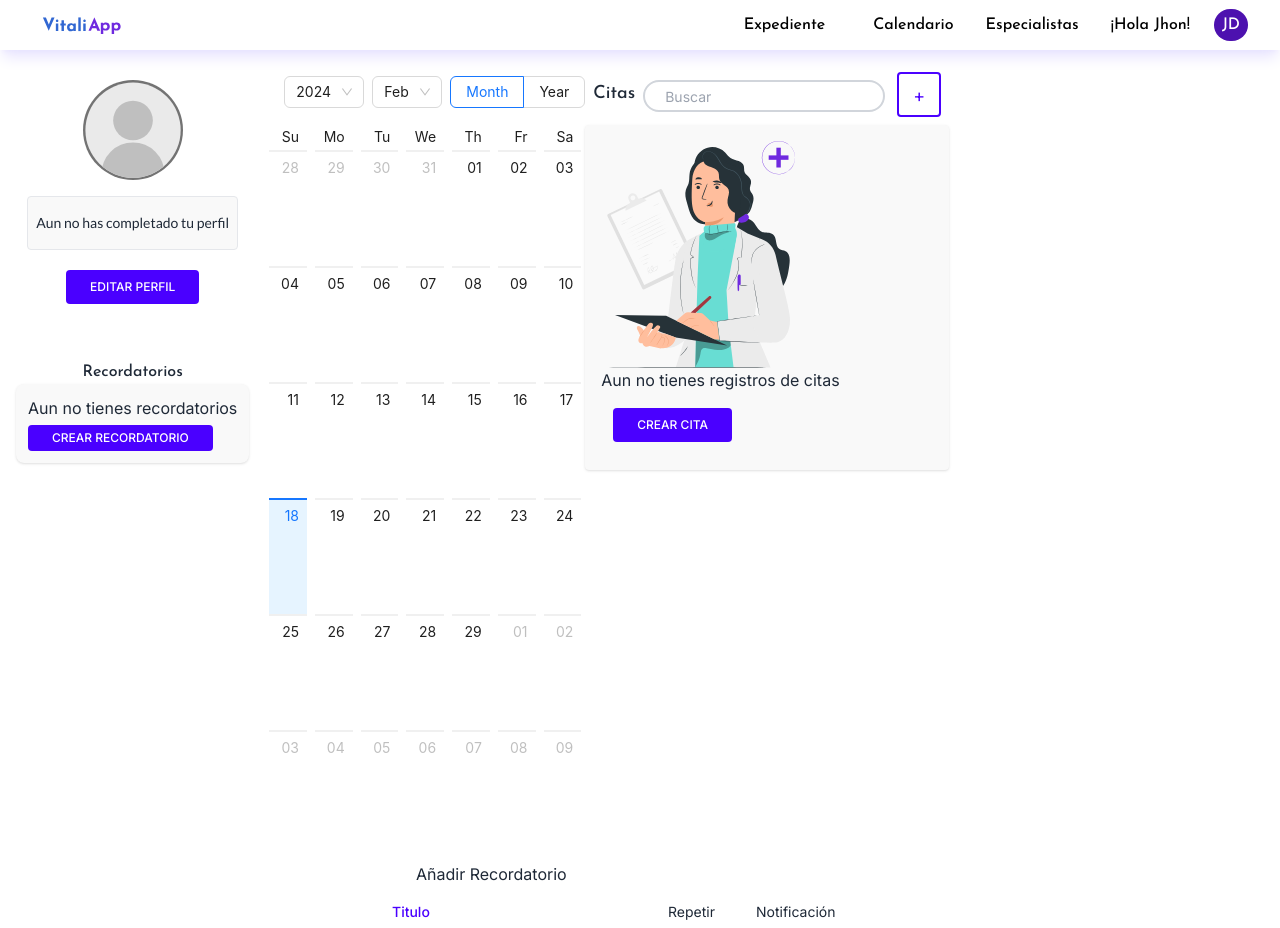
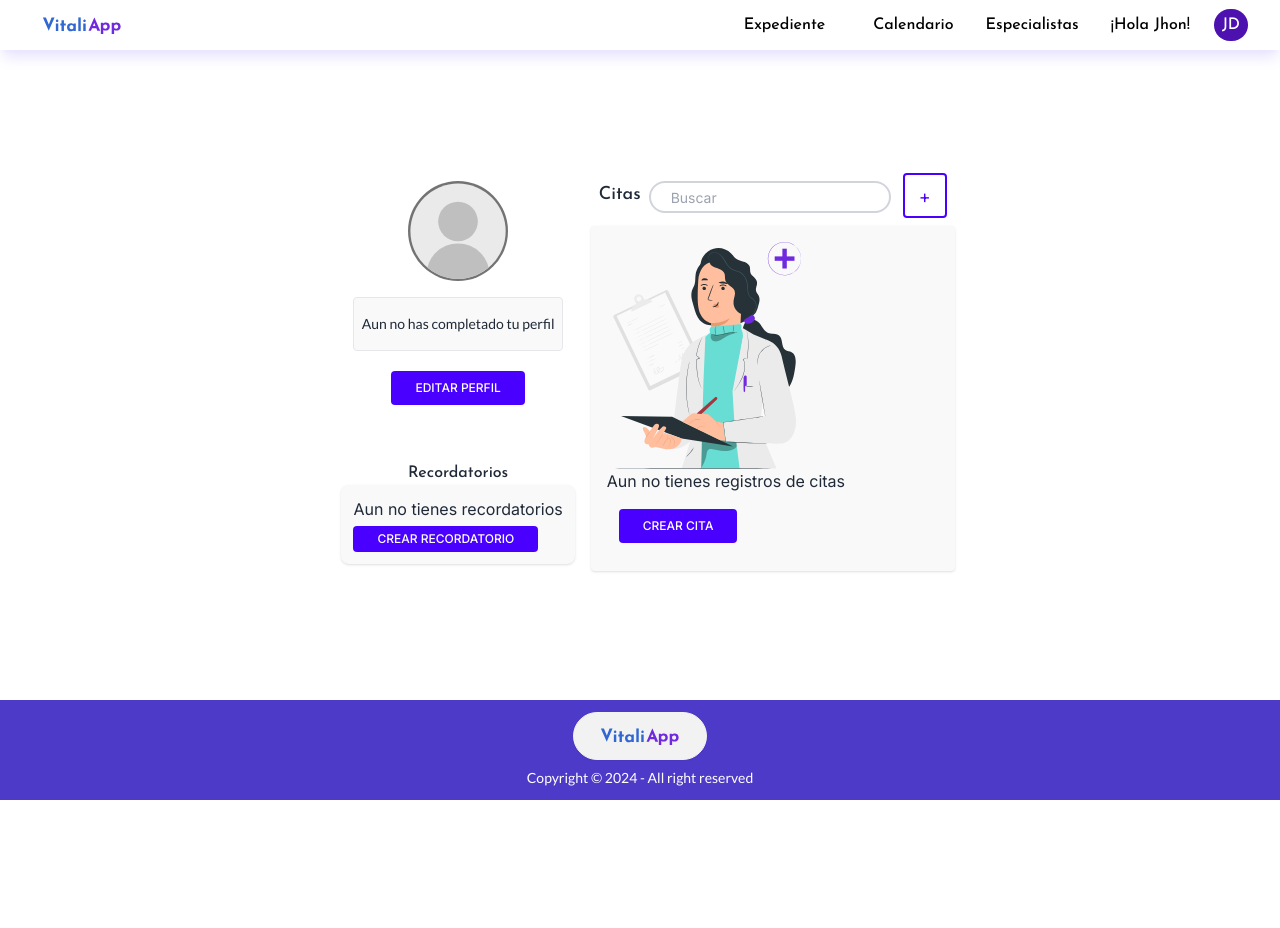
Before and after one commit to cuidat-28js/cuidat-app, a Next.js app: page / in a window 1280 px wide. Shown: the top 928 px of the page. After the commit the page ends 800 px from the top, so only its background shows below. Built offline with nearby package versions, Linux system fonts and the light colour scheme.

Commit message:
calendar and reminder removed from home

```diff
--- a/src/app/page.js
+++ b/src/app/page.js
@@ -17,10 +17,8 @@ export default function Home() {
         <ProfileEmpty/>
         <HomeRemind/>
       </div>
-      <CalendarCompon/>
       <HomeDates/>
       </div>
-      <Reminder/>
       <Footer/>
     </main>
   );
```
